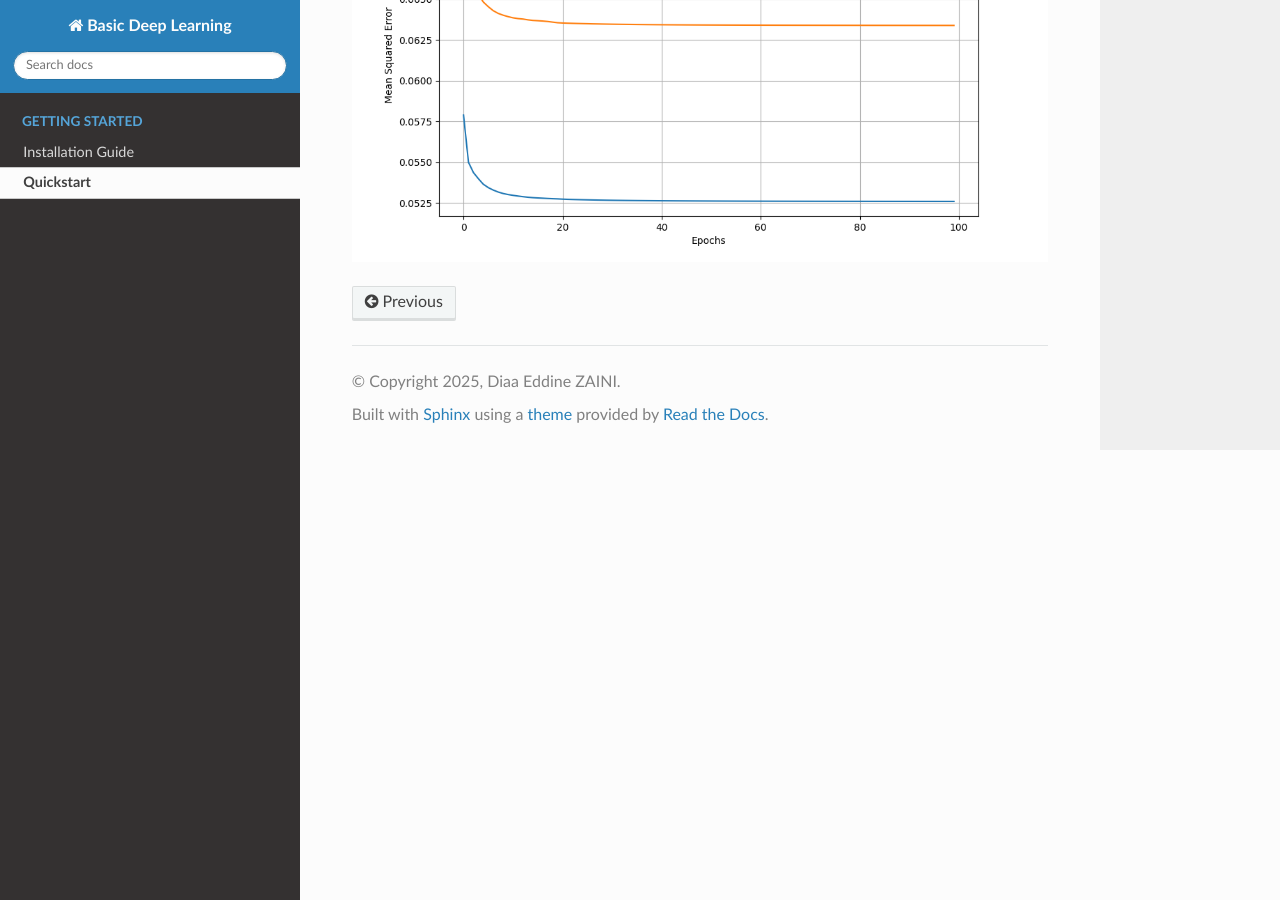
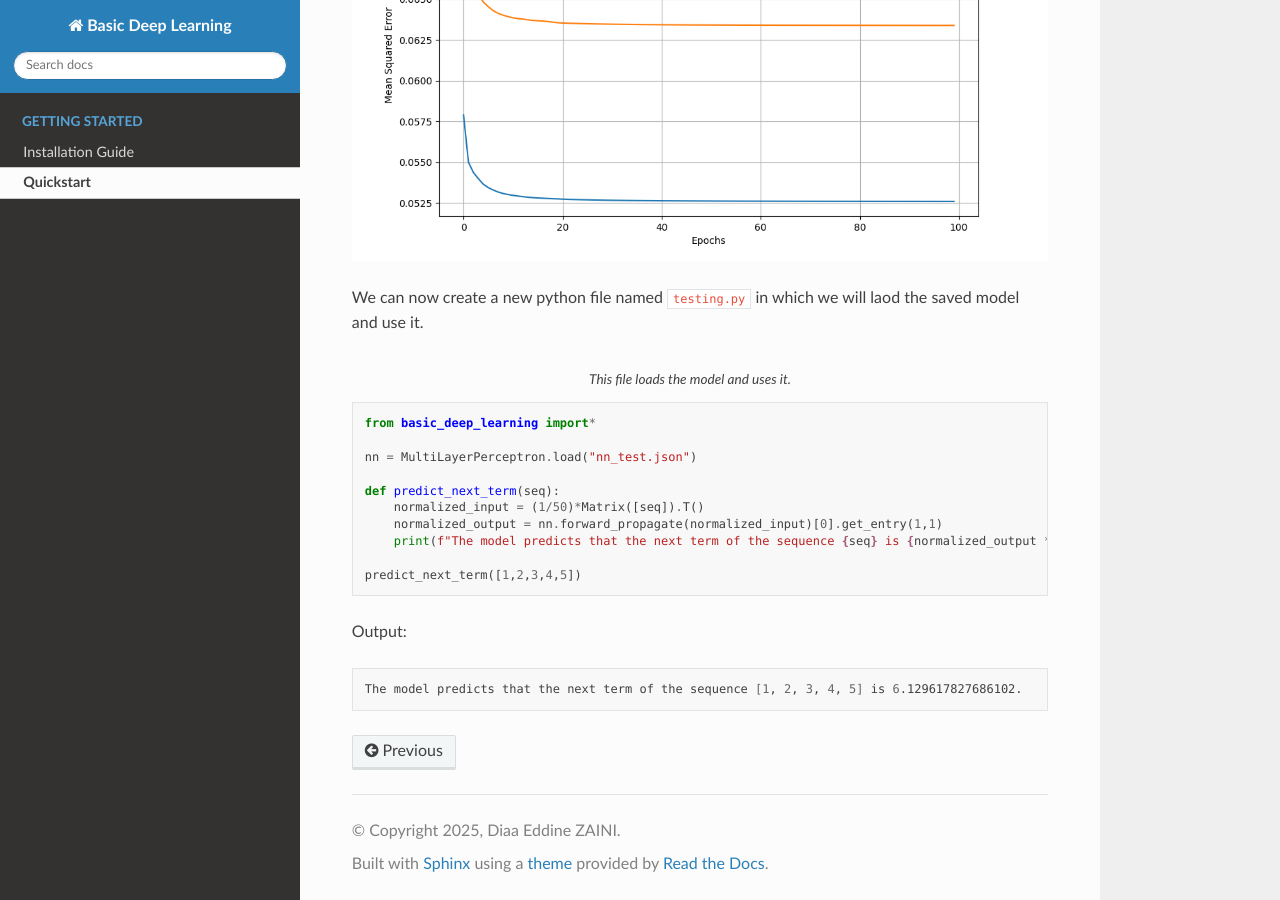
Before and after one commit to therealzaini/basic-deep-learning, a Sphinx documentation site: the page built from docs/source/quickstart.rst, in a window 1280 px wide and 900 px high, scrolled down 1515 px. Built offline with Sphinx 7.4.7 and the Read the Docs theme 3.1.0, drawn with Linux system fonts in a browser that asks for light colours; pages that are not in the unit, such as notebooks, are missing from menus.

Commit message:
Update quickstart.rst

```diff
--- a/docs/source/quickstart.rst
+++ b/docs/source/quickstart.rst
@@ -73,3 +73,27 @@ a ``nn_test.json`` file and a ``training_history.png``
 photo:
 
 .. image:: training_history.png
+
+We can now create a new python file named ``testing.py``
+in which we will laod the saved model and use it.
+
+.. code-block:: python
+    :name: testing.py
+    :caption: This file loads the model and uses it.
+
+    from basic_deep_learning import*
+
+    nn = MultiLayerPerceptron.load("nn_test.json")
+
+    def predict_next_term(seq):
+        normalized_input = (1/50)*Matrix([seq]).T()
+        normalized_output = nn.forward_propagate(normalized_input)[0].get_entry(1,1)
+        print(f"The model predicts that the next term of the sequence {seq} is {normalized_output * 50}.")
+
+    predict_next_term([1,2,3,4,5])
+
+Output:
+
+.. code-block:: bash
+
+    The model predicts that the next term of the sequence [1, 2, 3, 4, 5] is 6.129617827686102.
```
